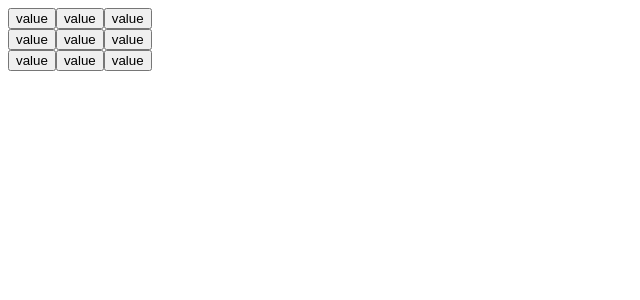
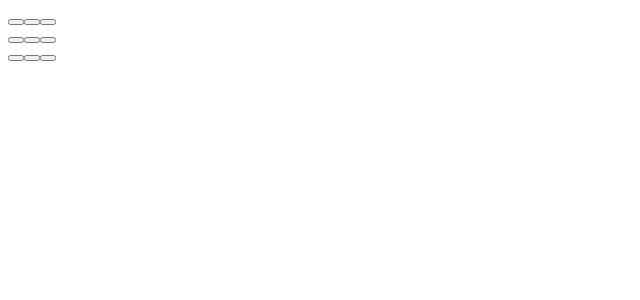
Before and after one commit to nbriceno/my-react-app, a React (Vite) app: page / in a window 1280 px wide. Shown: the top 300 px of the page, without its empty margins (0-640 px from the left). Built offline with nearby package versions, Linux system fonts and the light colour scheme.

Commit message:
empty board

```diff
--- a/src/App.jsx
+++ b/src/App.jsx
@@ -1,5 +1,5 @@
 function Square({ value }) {
-  return <button className="square">value</button>;
+  return <button className="square">{value}</button>;
 }
 
 
```
